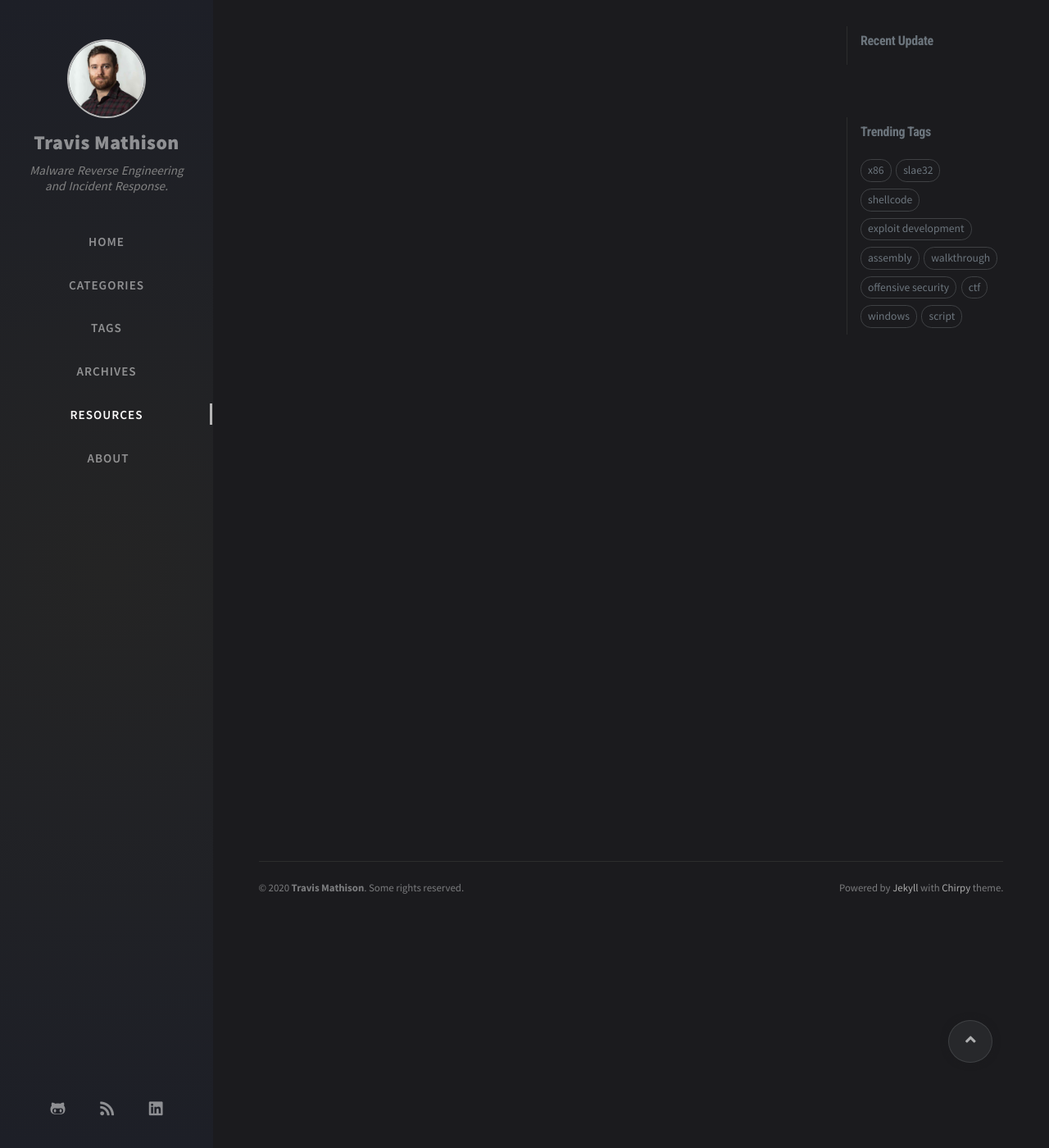
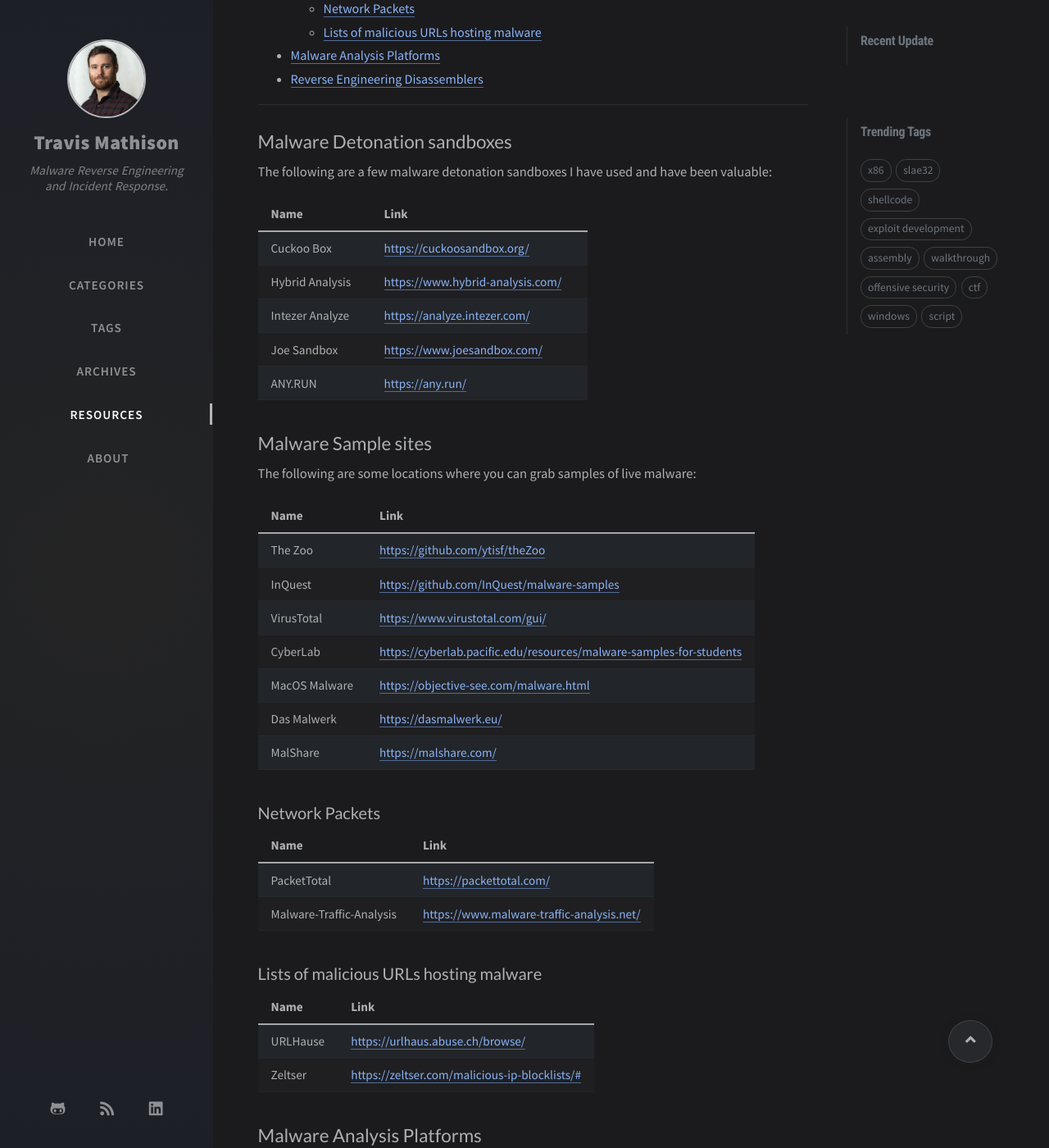
Before and after one commit to tdmathison/tdmathison.github.io, a Jekyll site: the page built from tabs/resources.md, in a window 1280 px wide and 1400 px high, scrolled down 270 px. Shown: the whole window at 82% size. Built offline with Jekyll 4.4.1, drawn with Linux system fonts in a browser that asks for light colours; nearby versions of some CDN libraries; comment, search, counter and statistics services are not loaded; some of the changed text lies outside the part shown.

Commit message:
adding content to resources page

```diff
--- a/tabs/resources.md
+++ b/tabs/resources.md
@@ -1,3 +1,66 @@
 ---
 title: Resources
 ---
+**Table of Contents**
+- TOC
+{:toc}
+
+---
+
+## Malware Detonation sandboxes
+The following are a few malware detonation sandboxes I have used and have been valuable:
+
+| Name | Link |
+|:---|:----|
+| Cuckoo Box | [https://cuckoosandbox.org/](https://cuckoosandbox.org/) |
+| Hybrid Analysis | [https://www.hybrid-analysis.com/](https://www.hybrid-analysis.com/) |
+| Intezer Analyze | [https://analyze.intezer.com/](https://analyze.intezer.com/) |
+| Joe Sandbox | [https://www.joesandbox.com/](https://www.joesandbox.com/) |
+| ANY.RUN | [https://any.run/](https://any.run/) |
+
+
+## Malware Sample sites
+The following are some locations where you can grab samples of live malware:
+
+| Name | Link |
+|:---|:----|
+| The Zoo | [https://github.com/ytisf/theZoo](https://github.com/ytisf/theZoo) |
+| InQuest | [https://github.com/InQuest/malware-samples](https://github.com/InQuest/malware-samples) |
+| VirusTotal | [https://www.virustotal.com/gui/](https://www.virustotal.com/gui/) |
+| CyberLab | [https://cyberlab.pacific.edu/resources/malware-samples-for-students](https://cyberlab.pacific.edu/resources/malware-samples-for-students) |
+| MacOS Malware | [https://objective-see.com/malware.html](https://objective-see.com/malware.html) |
+| Das Malwerk | [https://dasmalwerk.eu/](https://dasmalwerk.eu/) |
+| MalShare | [https://malshare.com/](https://malshare.com/) |
+
+### Network Packets
+
+| Name | Link |
+|:---|:----|
+| PacketTotal | [https://packettotal.com/](https://packettotal.com/) |
+| Malware-Traffic-Analysis | [https://www.malware-traffic-analysis.net/](https://www.malware-traffic-analysis.net/) |
+
+### Lists of malicious URLs hosting malware
+
+| Name | Link |
+|:---|:----|
+| URLHause | [https://urlhaus.abuse.ch/browse/](https://urlhaus.abuse.ch/browse/) |
+| Zeltser | [https://zeltser.com/malicious-ip-blocklists/#](https://zeltser.com/malicious-ip-blocklists/#) |
+
+## Malware Analysis Platforms
+These are images, VM's, or scripts to build out a VM that are suitable to reverse enginer or otherwise deal with analyzing malware.  Granted, you can build your own (I did for a long time) but being able to automate the creation of an environment in minimal time has proven to be more valuable.
+
+| Name | Link |
+|:---|:----|
+| FlareVM | [https://github.com/fireeye/flare-vm](https://github.com/fireeye/flare-vm) |
+| REMnux | [https://remnux.org/](https://remnux.org/) |
+
+## Reverse Engineering Disassemblers
+While there are tons of disassemblers and decompilers out there, the following list seems to the standard ones that come up in conversation over and over that you should be aware of.
+
+| Name | Link |
+|:---|:----|
+| Hex Rays IDA Pro | [https://www.hex-rays.com/products/ida/](https://www.hex-rays.com/products/ida/) |
+| Ghidra | [https://ghidra-sre.org/](https://ghidra-sre.org/) |
+| Hopper | [https://www.hopperapp.com/](https://www.hopperapp.com/) |
+| Binary Ninja | [https://binary.ninja/](https://binary.ninja/) |
+| Radare2 | [https://rada.re/n/](https://rada.re/n/) |
```
